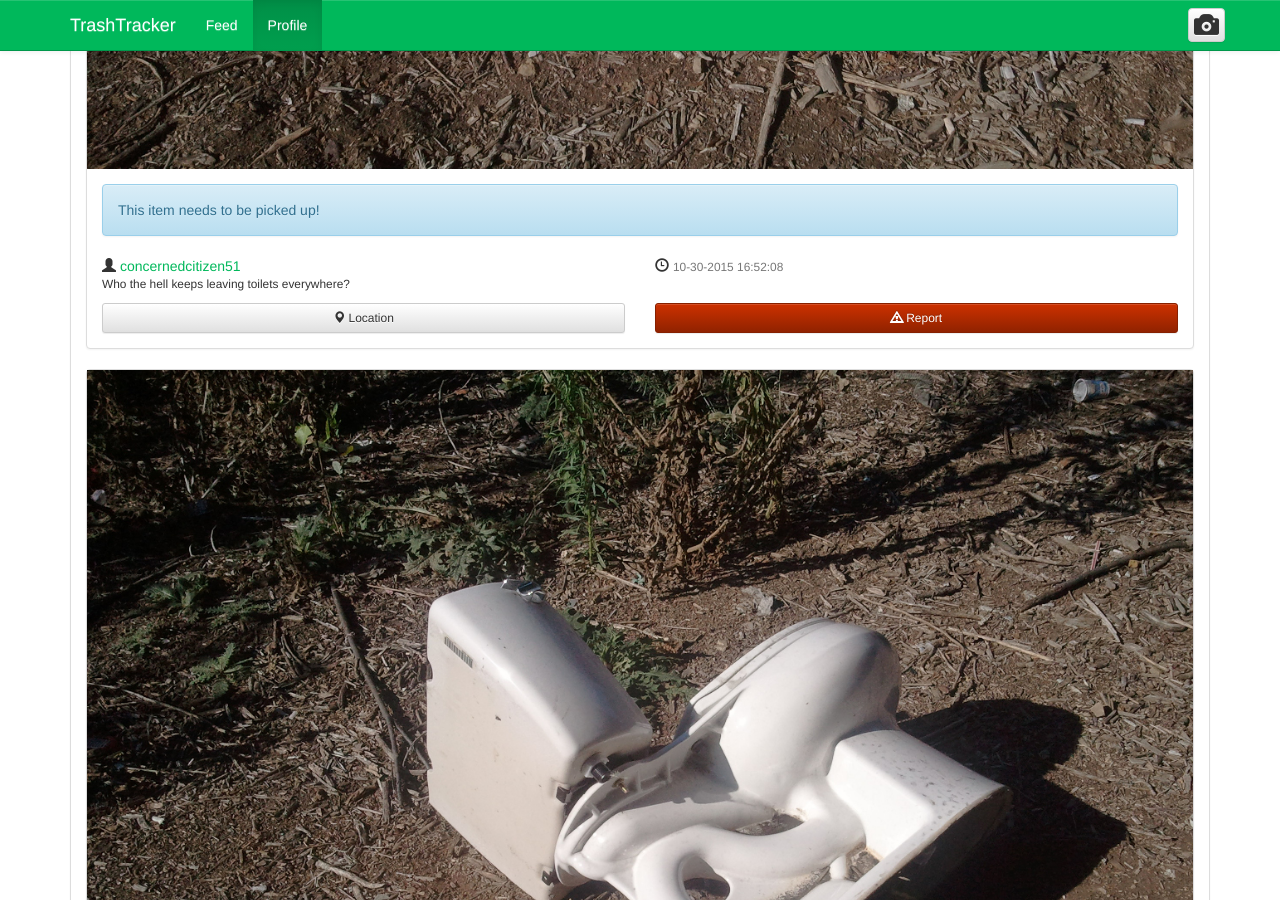
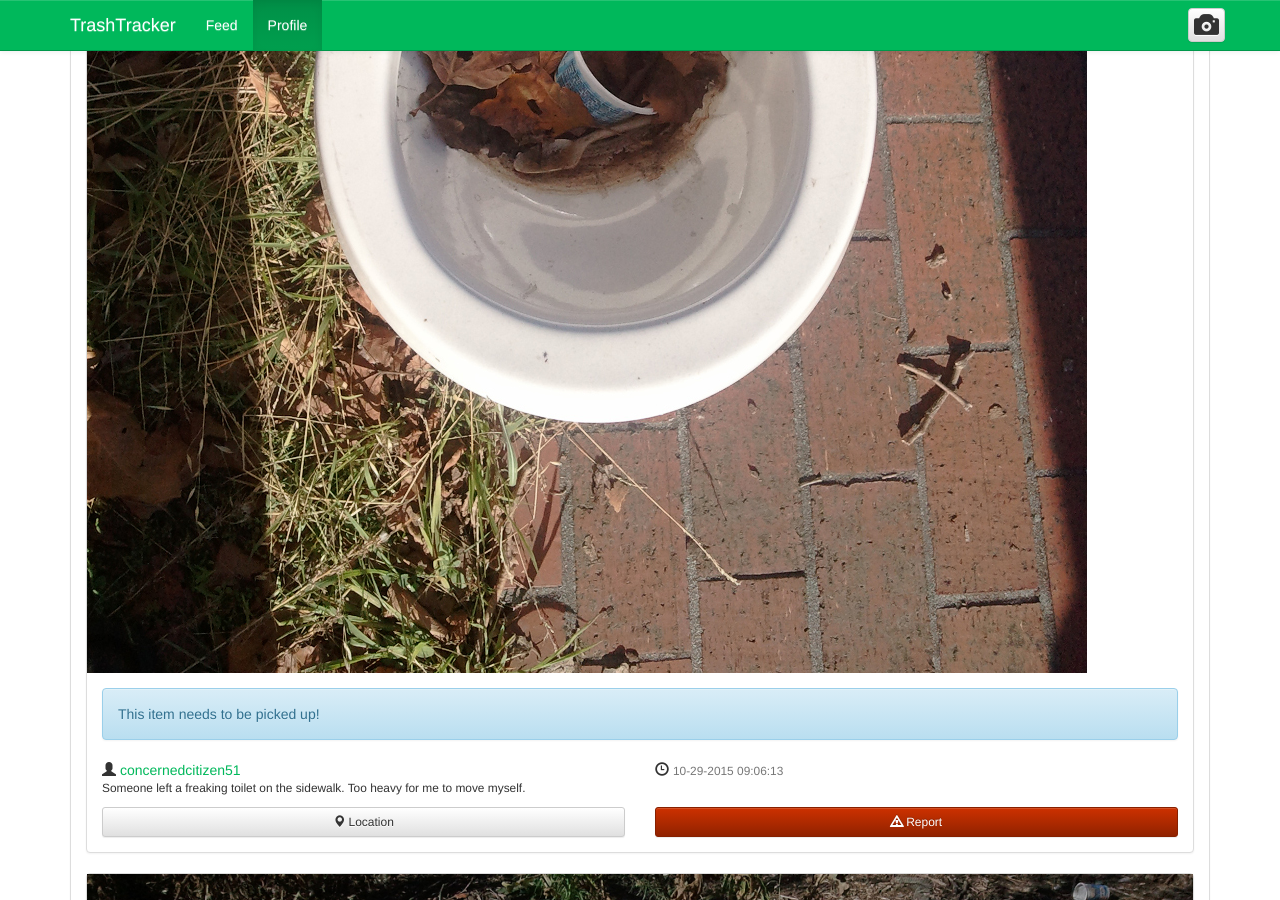
Before and after one commit to kocsenc/FoodTracker, a Jekyll site: the page built from profile.html, in a window 1280 px wide and 900 px high, scrolled down 1146 px. Built offline with Jekyll 4.4.1, drawn with Linux system fonts in a browser that asks for light colours; nearby versions of some CDN libraries.

Commit message:
Recent profile items.

```diff
--- a/profile.html
+++ b/profile.html
@@ -27,7 +27,7 @@ title: My Profile
                 </h3>
             </div>
             <div class="panel-body">
-                {% include trashItem.html img="/img/00000006.jpg" user="concernedcitizen51" time="10-30-2015 16:52:08" msg="Who the hell keeps leaving toilets everywhere?" later=true %}
+                {% include trashItem.html img="/img/00000001.jpg" user="concernedcitizen51" time="10-29-2015 09:06:13" msg="Someone left a freaking toilet on the sidewalk. Too heavy for me to move myself." later=true %}
 
                 {% include trashItem.html img="/img/00000006.jpg" user="concernedcitizen51" time="10-30-2015 16:52:08" msg="Who the hell keeps leaving toilets everywhere?" later=true %}
             </div>
```
